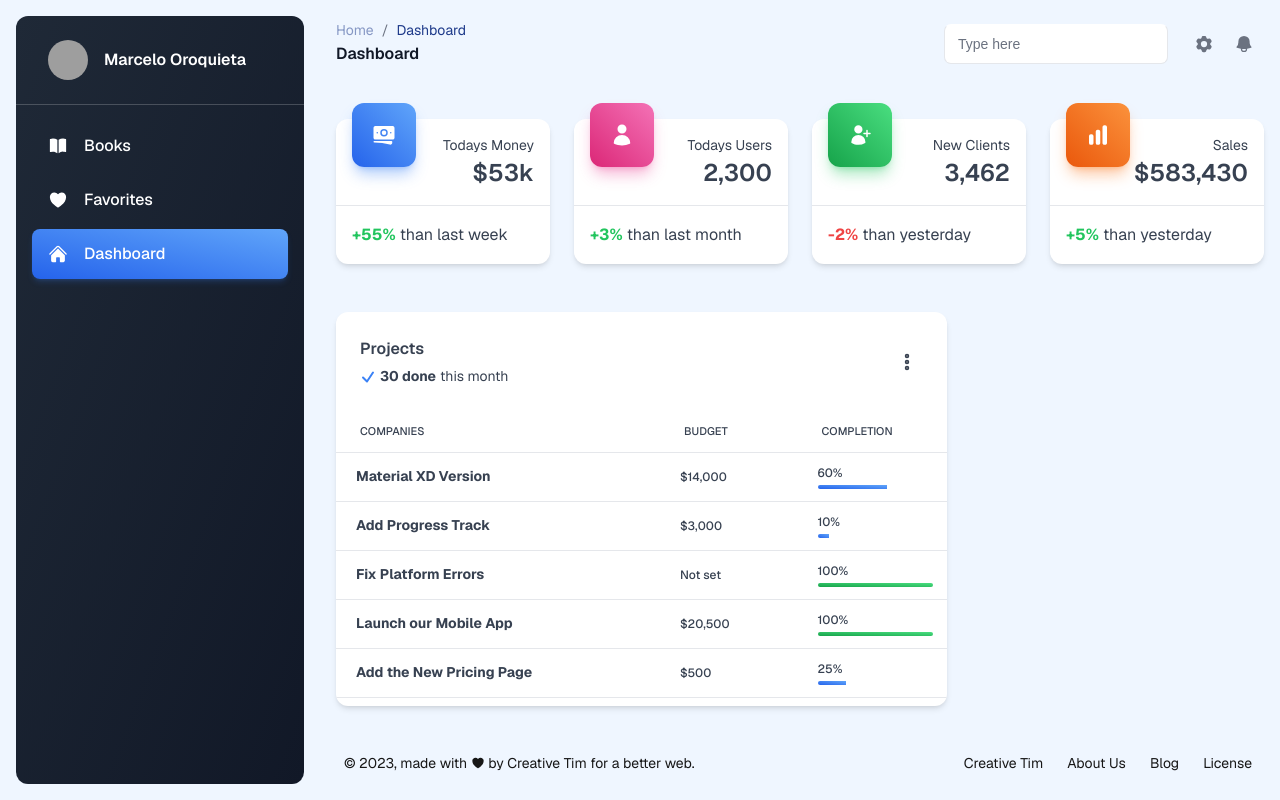
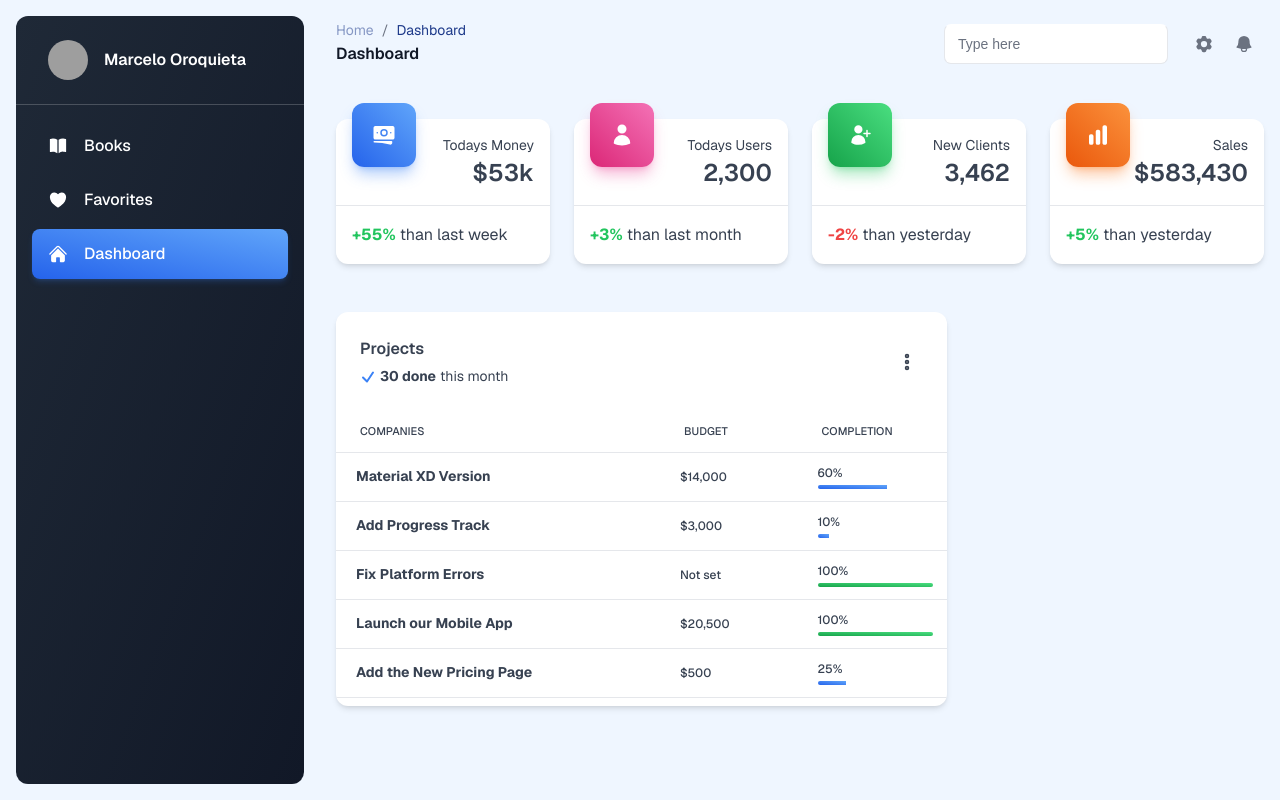
Before and after one commit to marceoroq/my-dashboard, a Next.js app: page /dashboard in a window 1280 px wide. Built offline with nearby package versions, Linux system fonts and the light colour scheme; grey boxes are pictures that could not be loaded.

Commit message:
feat(Dashboard): hide footer

```diff
--- a/src/app/dashboard/page.tsx
+++ b/src/app/dashboard/page.tsx
@@ -310,7 +310,7 @@ export default function CounterPage() {
         </div>
       </div>
       <div className="text-blue-gray-600">
-        <footer className="py-2">
+        {/* <footer className="py-2">
           <div className="flex w-full flex-wrap items-center justify-center gap-6 px-2 md:justify-between">
             <p className="block antialiased font-sans text-sm leading-normal font-normal text-inherit">
               © 2023, made with{" "}
@@ -366,7 +366,7 @@ export default function CounterPage() {
               </li>
             </ul>
           </div>
-        </footer>
+        </footer> */}
       </div>
     </>
   );
```
